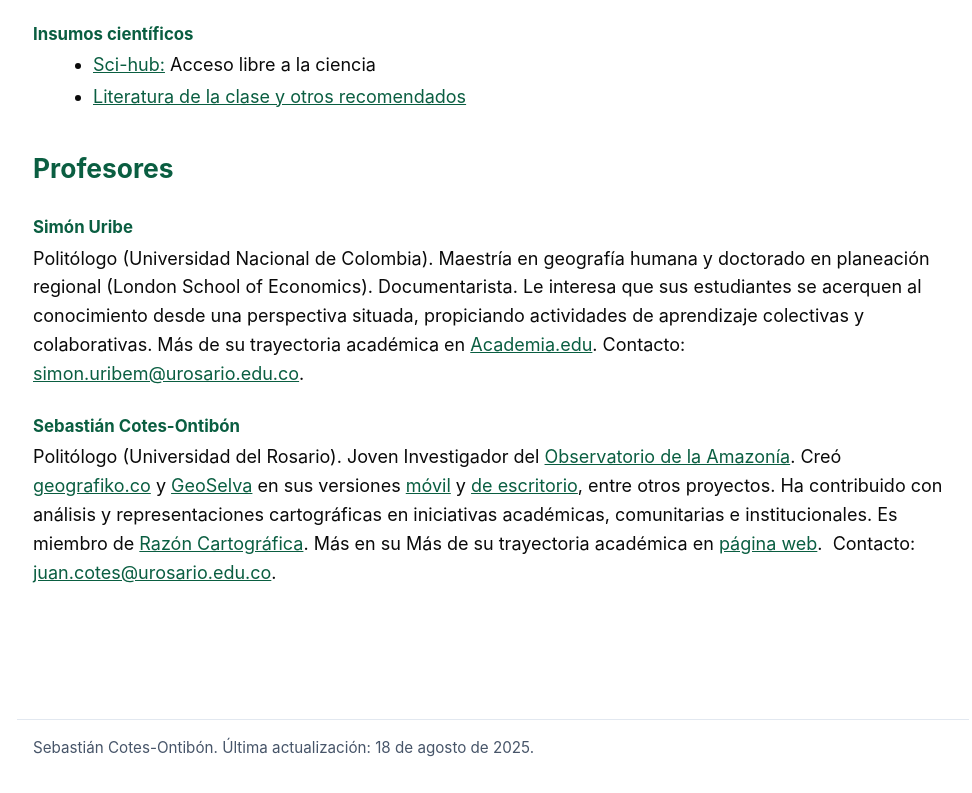
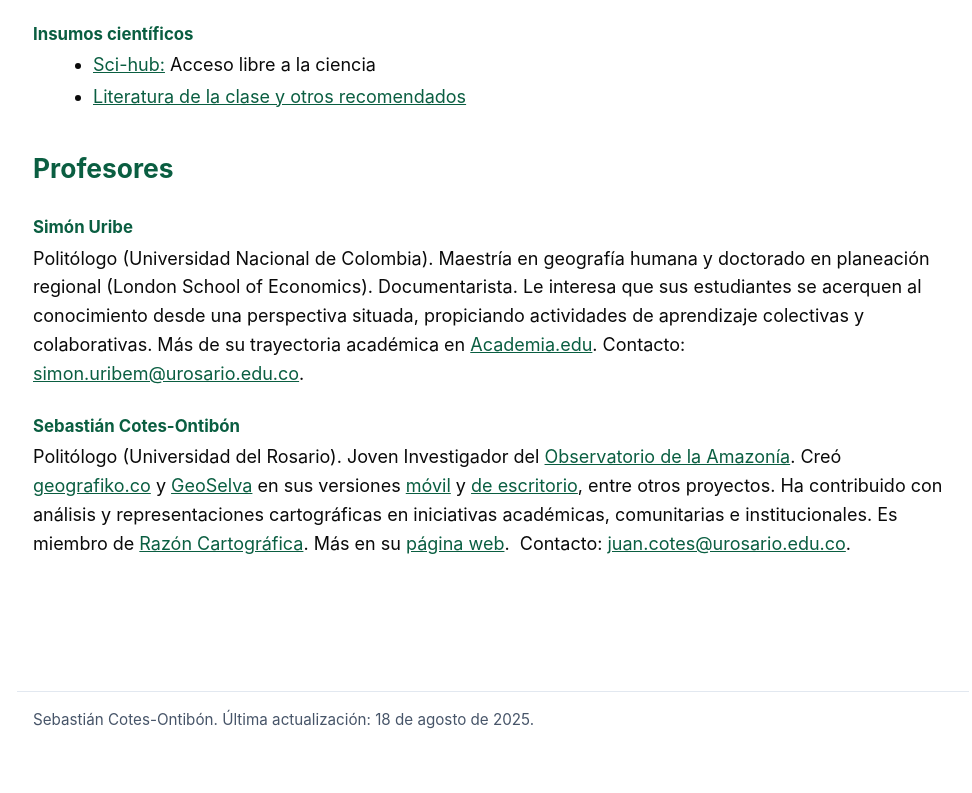
Before and after one commit to juancotes/AG2, a plain HTML site: page index.html in a window 1280 px wide. Shown: the part 1912-2705 px from the top of the page, without its empty margins (147-1119 px from the left). After the commit the page ends 2676 px from the top, so only its background shows below. Drawn offline with Linux system fonts and the light colour scheme.

Commit message:
Update index.html

```diff
--- a/index.html
+++ b/index.html
@@ -110,7 +110,7 @@
       <p>Politólogo (Universidad Nacional de Colombia). Maestría en geografía humana y doctorado en planeación regional (London School of Economics). Documentarista. Le interesa que sus estudiantes se acerquen al conocimiento desde una perspectiva situada, propiciando actividades de aprendizaje colectivas y colaborativas. Más de su trayectoria académica en <a href="https://lse.academia.edu/sim%C3%B3nUribe" target="_blank" rel="noopener">Academia.edu</a>.  Contacto: <a href="mailto:simon.uribem@urosario.edu.co">simon.uribem@urosario.edu.co</a>.</p>
 
       <h3>Sebastián Cotes-Ontibón</h3>
-      <p>Politólogo (Universidad del Rosario). Joven Investigador del <a href="https://urosario.edu.co/observatorio-amazonia" target="_blank" rel="noopener">Observatorio de la Amazonía</a>. Creó <a href="https://www.instagram.com/geografiko.co" target="_blank" rel="noopener">geografiko.co</a> y <a href="https://revistas.unal.edu.co/index.php/bitacora/article/view/115053" target="_blank" rel="noopener">GeoSelva</a> en sus versiones <a href="https://unirosario.maps.arcgis.com/apps/webappviewer/index.html?id=843ef99087934f78b2cdb9f4f836a09d" target="_blank" rel="noopener">móvil</a> y <a href="https://www.arcgis.com/apps/dashboards/5b30e8bddc324f8da201008a7f35f9c8" target="_blank" rel="noopener">de escritorio</a>, entre otros proyectos. Ha contribuido con análisis y representaciones cartográficas en iniciativas académicas, comunitarias e institucionales. Es miembro de <a href="https://razoncartografica.com/" target="_blank" rel="noopener">Razón Cartográfica</a>. Más en su Más de su trayectoria académica en <a href="https://juancotes.github.io/Sebastian-Cotes-Ontibon/" target="_blank" rel="noopener">página web</a>.&nbsp;&nbsp;Contacto: <a href="mailto:juan.cotes@urosario.edu.co">juan.cotes@urosario.edu.co</a>.</p>
+      <p>Politólogo (Universidad del Rosario). Joven Investigador del <a href="https://urosario.edu.co/observatorio-amazonia" target="_blank" rel="noopener">Observatorio de la Amazonía</a>. Creó <a href="https://www.instagram.com/geografiko.co" target="_blank" rel="noopener">geografiko.co</a> y <a href="https://revistas.unal.edu.co/index.php/bitacora/article/view/115053" target="_blank" rel="noopener">GeoSelva</a> en sus versiones <a href="https://unirosario.maps.arcgis.com/apps/webappviewer/index.html?id=843ef99087934f78b2cdb9f4f836a09d" target="_blank" rel="noopener">móvil</a> y <a href="https://www.arcgis.com/apps/dashboards/5b30e8bddc324f8da201008a7f35f9c8" target="_blank" rel="noopener">de escritorio</a>, entre otros proyectos. Ha contribuido con análisis y representaciones cartográficas en iniciativas académicas, comunitarias e institucionales. Es miembro de <a href="https://razoncartografica.com/" target="_blank" rel="noopener">Razón Cartográfica</a>. Más en su <a href="https://juancotes.github.io/Sebastian-Cotes-Ontibon/" target="_blank" rel="noopener">página web</a>.&nbsp;&nbsp;Contacto: <a href="mailto:juan.cotes@urosario.edu.co">juan.cotes@urosario.edu.co</a>.</p>
 
 
   </main>
```
